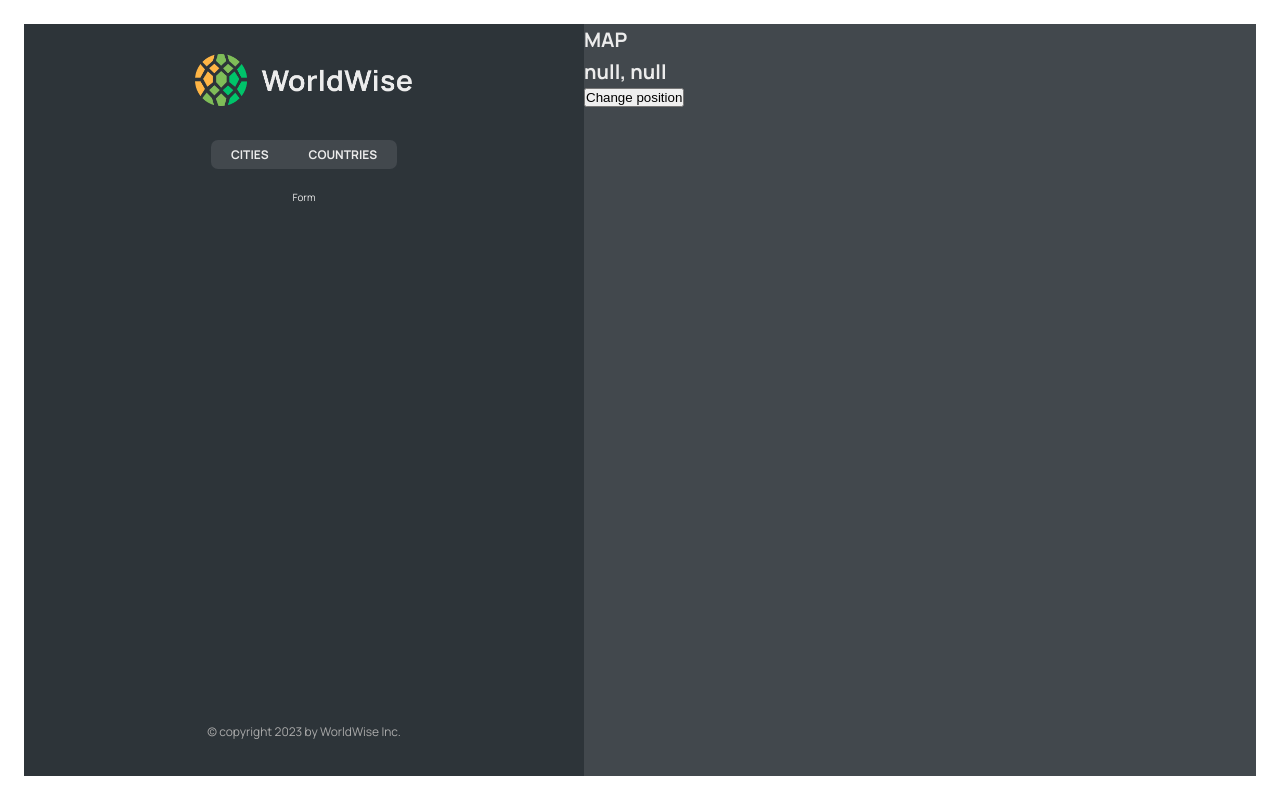
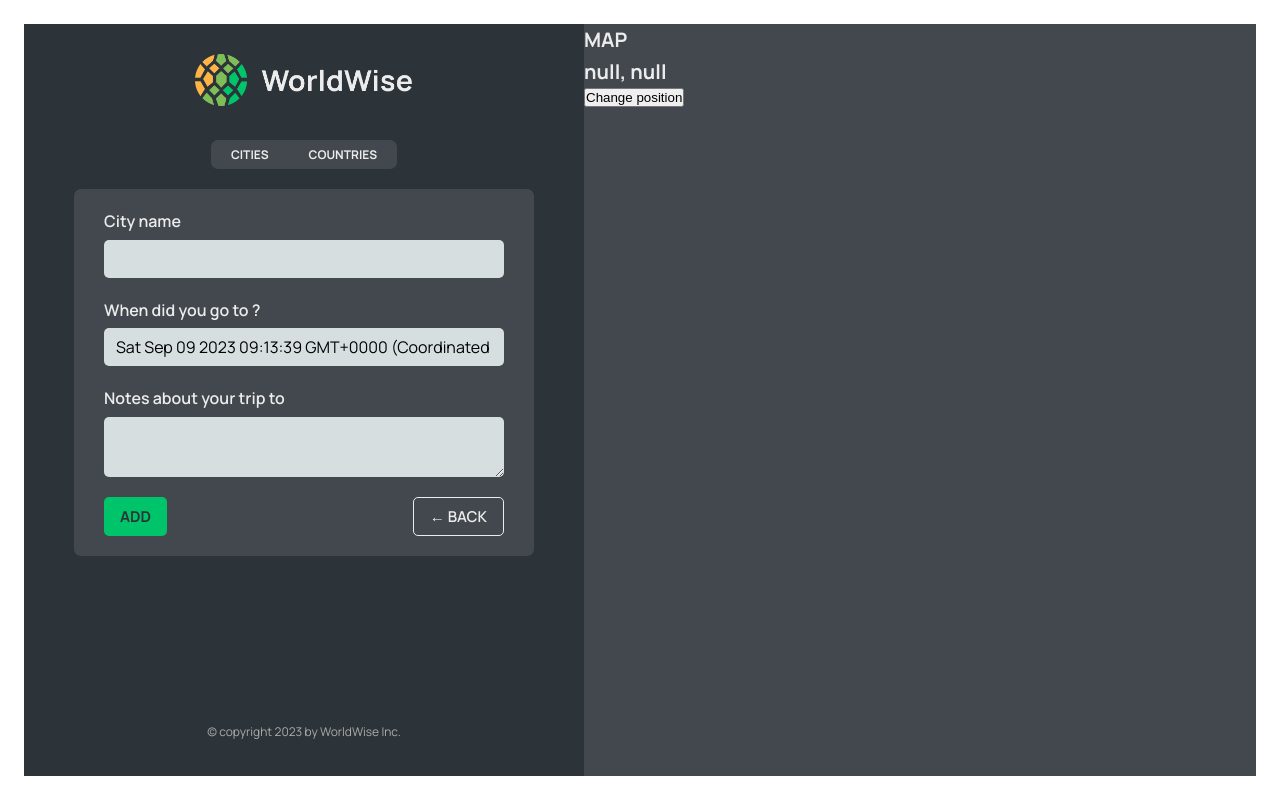
Before and after one commit to Salman-Tyagi/worldwise, a React (Vite) app: page /app/form in a window 1280 px wide. Built offline with nearby package versions, Linux system fonts and the light colour scheme; data requests are answered from the project's data file.

Commit message:
added back button by using navigate hook

```diff
--- a/src/App.jsx
+++ b/src/App.jsx
@@ -9,6 +9,7 @@
 import CityList from './components/CityList';
 import CountryList from './components/CountryList';
 import City from './components/City';
+import Form from './components/Form';
 
 const BASE_URL = 'http://localhost:8000';
 
@@ -55,7 +56,7 @@
               path='countries'
               element={<CountryList cities={cities} isLoading={isLoading} />}
             />
-            <Route path='form' element={<p>Form</p>} />
+            <Route path='form' element={<Form />} />
           </Route>
           <Route path='*' element={<PageNotFound />} />
         </Routes>
--- /dev/null
+++ b/src/components/Button.jsx
@@ -0,0 +1,10 @@
+/* eslint-disable react/prop-types */
+import styles from './Button.module.css';
+
+export default function Button({ children, onClick, type }) {
+  return (
+    <button onClick={onClick} className={`${styles.btn} ${styles[type]}`}>
+      {children}
+    </button>
+  );
+}
--- a/src/components/Form.jsx
+++ b/src/components/Form.jsx
@@ -1,56 +1,62 @@
 // "https://api.bigdatacloud.net/data/reverse-geocode-client?latitude=0&longitude=0"
 
-import { useState } from "react";
-
-import styles from "./Form.module.css";
+import { useState } from 'react';
+import { useNavigate } from 'react-router-dom';
+import Button from './Button';
+import styles from './Form.module.css';
 
 export function convertToEmoji(countryCode) {
   const codePoints = countryCode
     .toUpperCase()
-    .split("")
-    .map((char) => 127397 + char.charCodeAt());
+    .split('')
+    .map(char => 127397 + char.charCodeAt());
   return String.fromCodePoint(...codePoints);
 }
 
 function Form() {
-  const [cityName, setCityName] = useState("");
-  const [country, setCountry] = useState("");
+  const navigate = useNavigate();
+  const [cityName, setCityName] = useState('');
+  const [country, setCountry] = useState('');
   const [date, setDate] = useState(new Date());
-  const [notes, setNotes] = useState("");
+  const [notes, setNotes] = useState('');
 
   return (
     <form className={styles.form}>
       <div className={styles.row}>
-        <label htmlFor="cityName">City name</label>
+        <label htmlFor='cityName'>City name</label>
         <input
-          id="cityName"
-          onChange={(e) => setCityName(e.target.value)}
+          id='cityName'
+          onChange={e => setCityName(e.target.value)}
           value={cityName}
         />
         {/* <span className={styles.flag}>{emoji}</span> */}
       </div>
 
       <div className={styles.row}>
-        <label htmlFor="date">When did you go to {cityName}?</label>
-        <input
-          id="date"
-          onChange={(e) => setDate(e.target.value)}
-          value={date}
-        />
+        <label htmlFor='date'>When did you go to {cityName}?</label>
+        <input id='date' onChange={e => setDate(e.target.value)} value={date} />
       </div>
 
       <div className={styles.row}>
-        <label htmlFor="notes">Notes about your trip to {cityName}</label>
+        <label htmlFor='notes'>Notes about your trip to {cityName}</label>
         <textarea
-          id="notes"
-          onChange={(e) => setNotes(e.target.value)}
+          id='notes'
+          onChange={e => setNotes(e.target.value)}
           value={notes}
         />
       </div>
 
       <div className={styles.buttons}>
-        <button>Add</button>
-        <button>&larr; Back</button>
+        <Button type='primary'>Add</Button>
+        <Button
+          type='back'
+          onClick={e => {
+            e.preventDefault();
+            navigate(-1);
+          }}
+        >
+          &larr; Back
+        </Button>
       </div>
     </form>
   );
--- a/src/components/Map.jsx
+++ b/src/components/Map.jsx
@@ -1,13 +1,14 @@
-import { useSearchParams } from 'react-router-dom';
+import { useNavigate, useSearchParams } from 'react-router-dom';
 import styles from './Map.module.css';
 
 export default function Map() {
+  const navigate = useNavigate();
   const [searchParams, setSearchParams] = useSearchParams();
   const lat = searchParams.get('lat');
   const lng = searchParams.get('lng');
 
   return (
-    <div className={styles.mapContainer}>
+    <div className={styles.mapContainer} onClick={() => navigate('form')}>
       <h1>MAP</h1>
       <h1>{`${lat}, ${lng}`}</h1>
       <button onClick={() => setSearchParams({ lat: 20, lng: 40 })}>
```
